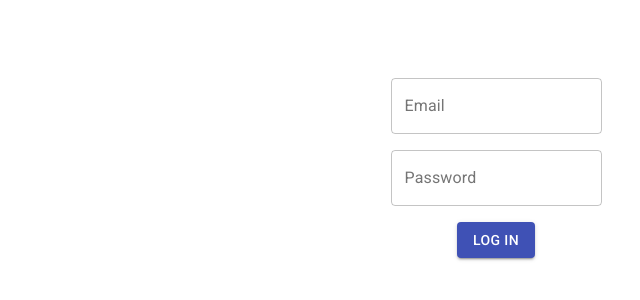
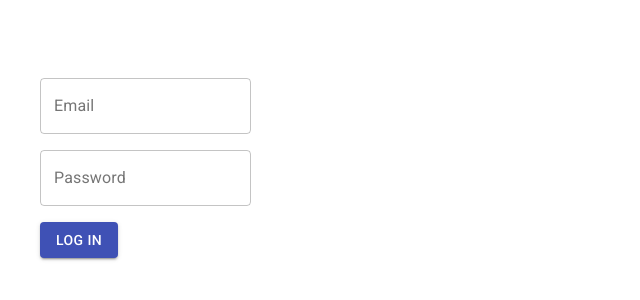
Before and after one commit to sarrietav-dev/votapp, a React (Create React App) app: page /login in a window 1280 px wide. Shown: the part 248-548 px from the top of the page, without its empty margins (144-784 px from the left). Built offline with nearby package versions, Linux system fonts and the light colour scheme.

Commit message:
Make App bg 100vh

```diff
--- a/src/App.js
+++ b/src/App.js
@@ -4,13 +4,21 @@
 import './App.css';
 import { Route, Switch } from 'react-router';
 import { BrowserRouter } from 'react-router-dom';
+import { makeStyles } from '@material-ui/core';
 import Login from './components/login/Login';
 import Dashboard from './components/dashboard/Dashboard';
 import AuthRoute from './components/AuthRoute';
 
+const useStyles = makeStyles({
+  app: {
+    height: '100vh',
+  },
+});
+
 function App() {
+  const classes = useStyles();
   return (
-    <div className="App">
+    <div className={classes.app}>
       <BrowserRouter>
         <Switch>
           <Route path="/login">
```
